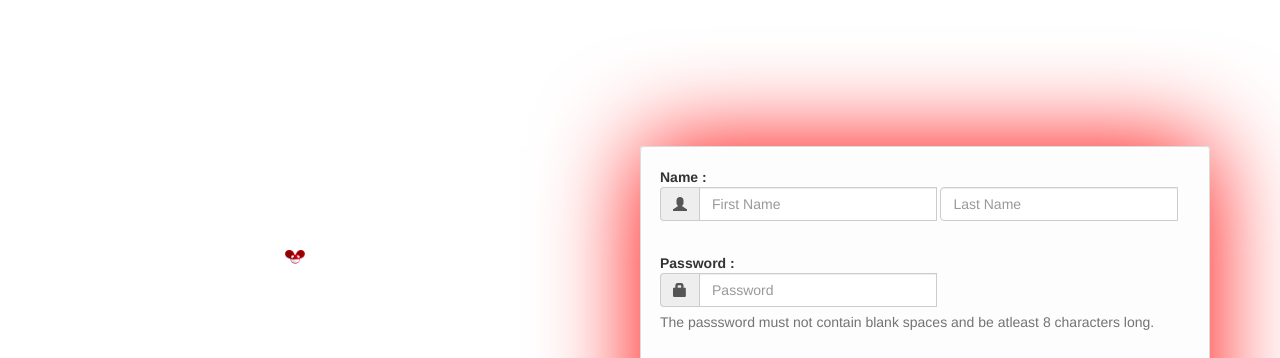
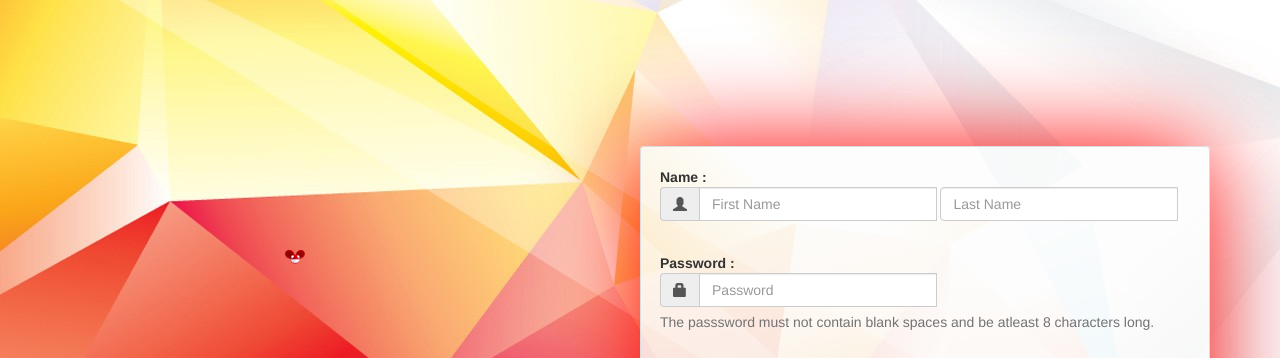
Before and after one commit to Ronitron007/FrontEndApp, a plain HTML site: page RegistrationFormAlerts.html in a window 1280 px wide. Shown: the top 358 px of the page. Drawn offline with nearby package versions, Linux system fonts and the light colour scheme.

Commit message:
Update and rename mixup.html to RegistrationFormAlerts.html

```diff
--- a/mixup.html
+++ b/RegistrationFormAlerts.html
@@ -13,7 +13,7 @@
 
 <style >
 body{
-    background-image:url("images/back.jpg");
+    background-image:url("back.jpg");
   background-size: fill ;
 }
 #theTitle{
```
